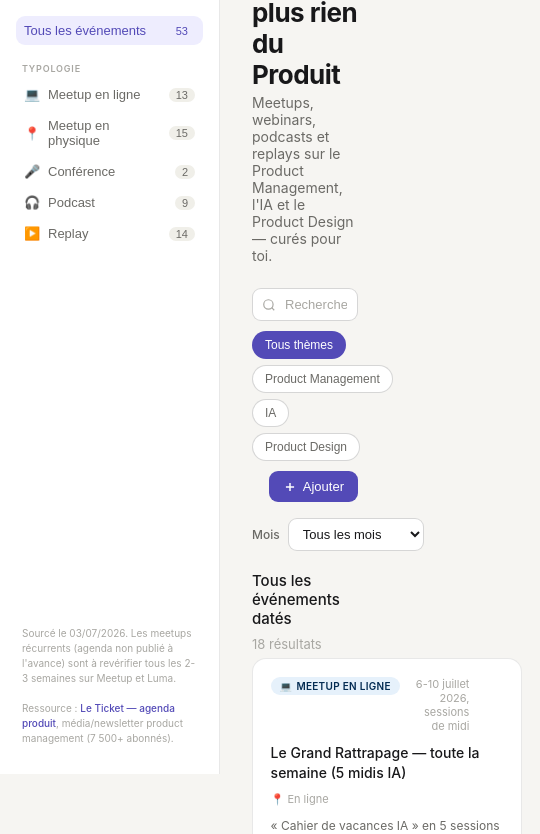
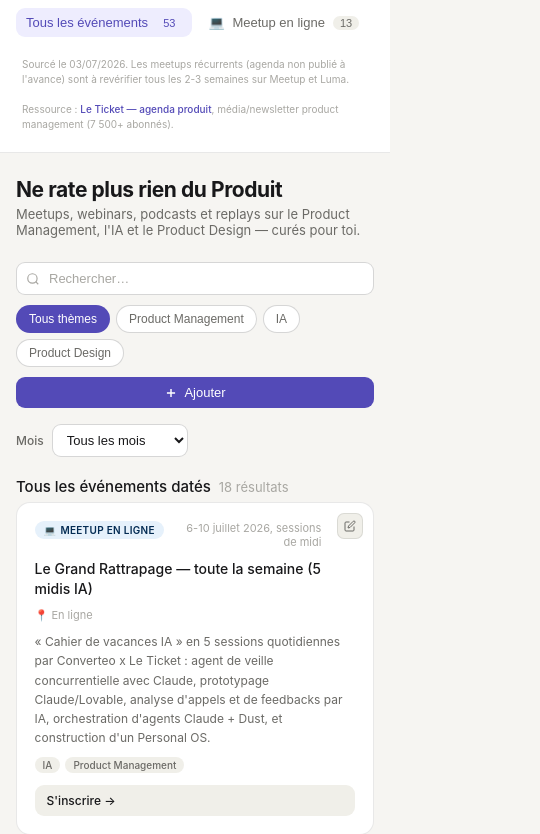
Before and after one commit to jenniferb-arch/paris-product-events, a plain HTML site: page index.html in a window 390 px wide. Shown: the part 70-904 px from the top of the page, 540 px wide, since content can reach past the window. Drawn offline with Linux system fonts and the light colour scheme.

Commit message:
Make layout responsive: horizontal scrollable typology nav, single-column cards, always-visible action icons on touch devices

```diff
--- a/index.html
+++ b/index.html
@@ -155,8 +155,38 @@
     .view-image-msg { font-size: 12px; color: var(--text3); padding: 2rem; text-align: center; }
     .view-cta { text-decoration: none; text-align: center; }
 
-    .toast { position: fixed; bottom: 24px; left: 50%; transform: translateX(-50%) translateY(20px); background: var(--text1); color: var(--bg); font-size: 13px; padding: 10px 16px; border-radius: var(--rs); opacity: 0; pointer-events: none; transition: all .25s; z-index: 200; }
+    .toast { position: fixed; bottom: 24px; left: 50%; transform: translateX(-50%) translateY(20px); background: var(--text1); color: var(--bg); font-size: 13px; padding: 10px 16px; border-radius: var(--rs); opacity: 0; pointer-events: none; transition: all .25s; z-index: 200; max-width: calc(100vw - 32px); text-align: center; }
     .toast.show { opacity: 1; transform: translateX(-50%) translateY(0); }
+
+    .nav-scroll { display: flex; flex-direction: column; gap: 2px; }
+
+    /* Touch devices have no hover — always show card action icons */
+    @media (hover: none) {
+      .card-actions { opacity: 1; }
+    }
+
+    @media (max-width: 860px) {
+      .layout { flex-direction: column; }
+      nav { width: 100%; height: auto; position: static; border-right: none; border-bottom: 0.5px solid var(--border); padding: 1.25rem 1rem; }
+      .nav-scroll { flex-direction: row; overflow-x: auto; align-items: center; gap: 6px; padding-bottom: 2px; -webkit-overflow-scrolling: touch; }
+      .nav-scroll .nav-lbl { display: none; }
+      .nav-scroll .nav-btn { width: auto; white-space: nowrap; padding: 7px 10px; }
+      .nav-foot { margin-top: 1rem; }
+      main { padding: 1.5rem 1rem 3rem; }
+      .hero h1 { font-size: 21px; }
+      .hero p { font-size: 13px; }
+      .search-wrap { max-width: none; flex: 1 1 100%; }
+      .btn-new { margin-left: 0; flex: 1 1 100%; justify-content: center; }
+      .grid, .fav-grid { grid-template-columns: 1fr; }
+      .card-top.wide-actions { padding-right: 92px; }
+      .modal-webview { width: 94vw; }
+      .recur-item { flex-wrap: wrap; }
+      .recur-item-date { width: auto; }
+    }
+
+    @media (max-width: 480px) {
+      .field-row { grid-template-columns: 1fr; }
+    }
   </style>
 </head>
 <body>
@@ -443,11 +473,13 @@ function toast(msg) {
 
 function buildNav() {
   const nav = document.getElementById("nav");
-  nav.querySelectorAll(".nav-btn,.nav-lbl,.nav-foot").forEach(el => el.remove());
-  nav.appendChild(makeNavBtn("all", "Tous les événements"));
+  nav.querySelectorAll(".nav-scroll,.nav-foot").forEach(el => el.remove());
+  const scroll = document.createElement("div"); scroll.className = "nav-scroll";
+  scroll.appendChild(makeNavBtn("all", "Tous les événements"));
   const lbl = document.createElement("div"); lbl.className="nav-lbl"; lbl.textContent="Typologie";
-  nav.appendChild(lbl);
-  Object.entries(TYPES).forEach(([key,cfg]) => nav.appendChild(makeNavBtn(key, cfg.label, cfg.icon)));
+  scroll.appendChild(lbl);
+  Object.entries(TYPES).forEach(([key,cfg]) => scroll.appendChild(makeNavBtn(key, cfg.label, cfg.icon)));
+  nav.appendChild(scroll);
   const foot = document.createElement("div"); foot.className="nav-foot";
   foot.innerHTML = "Sourcé le 03/07/2026. Les meetups récurrents (agenda non publié à l'avance) sont à revérifier tous les 2-3 semaines sur Meetup et Luma.<br><br>Ressource : <a href=\"https://www.le-ticket.fr/events/\" target=\"_blank\" rel=\"noopener\">Le Ticket — agenda produit</a>, média/newsletter product management (7 500+ abonnés).";
   nav.appendChild(foot);
```
